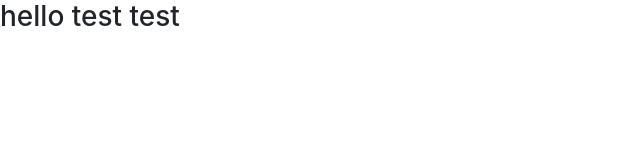
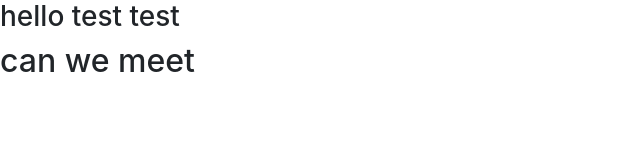
Before and after one commit to kirangarrix/datewithgit, a plain HTML site: page index.html in a window 1280 px wide. Shown: the whole page, without its empty margins (0-640 px from the left). Drawn offline with nearby package versions, Linux system fonts and the light colour scheme.

Commit message:
file hello modification

```diff
--- a/index.html
+++ b/index.html
@@ -11,6 +11,7 @@
   </head>
   <body>
      <h3>hello test test</h3>
+     <h2>can we meet</h2>
 
     <!-- Optional JavaScript -->
     <!-- jQuery first, then Popper.js, then Bootstrap JS -->
```
